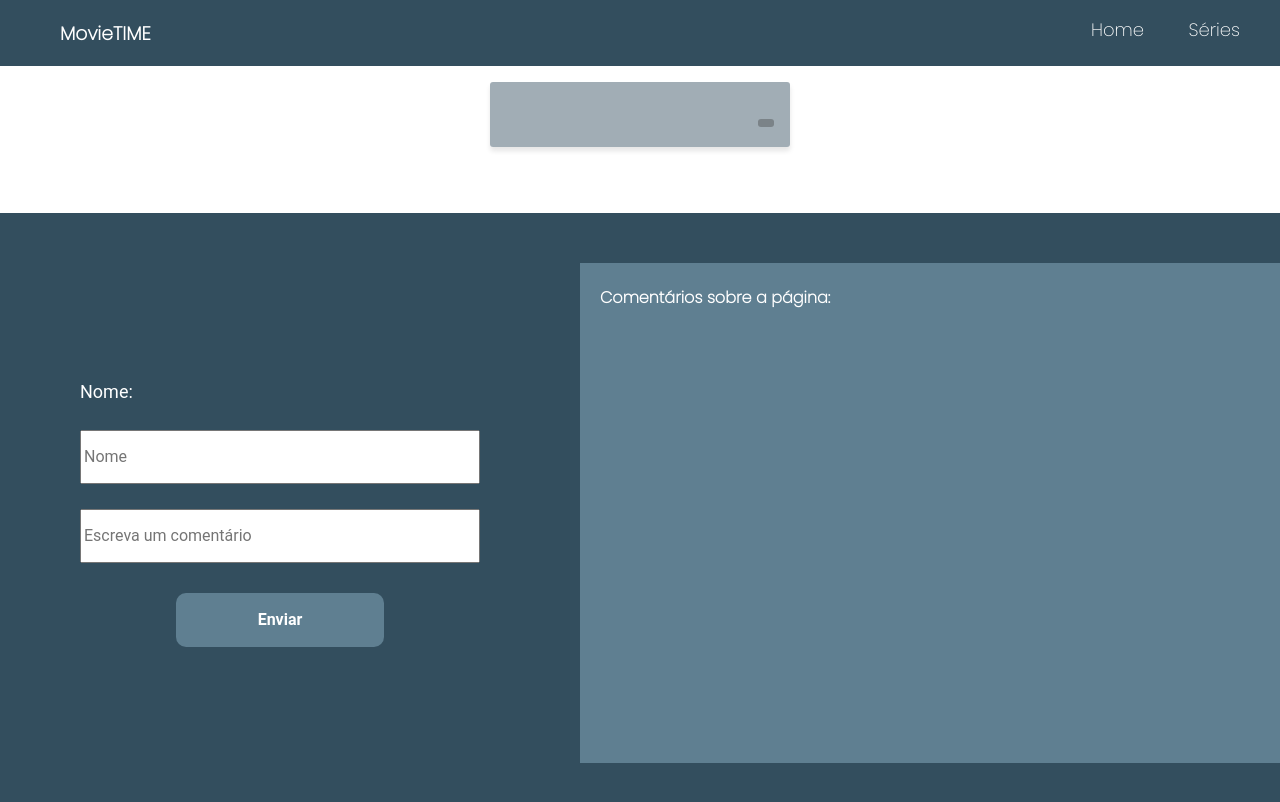
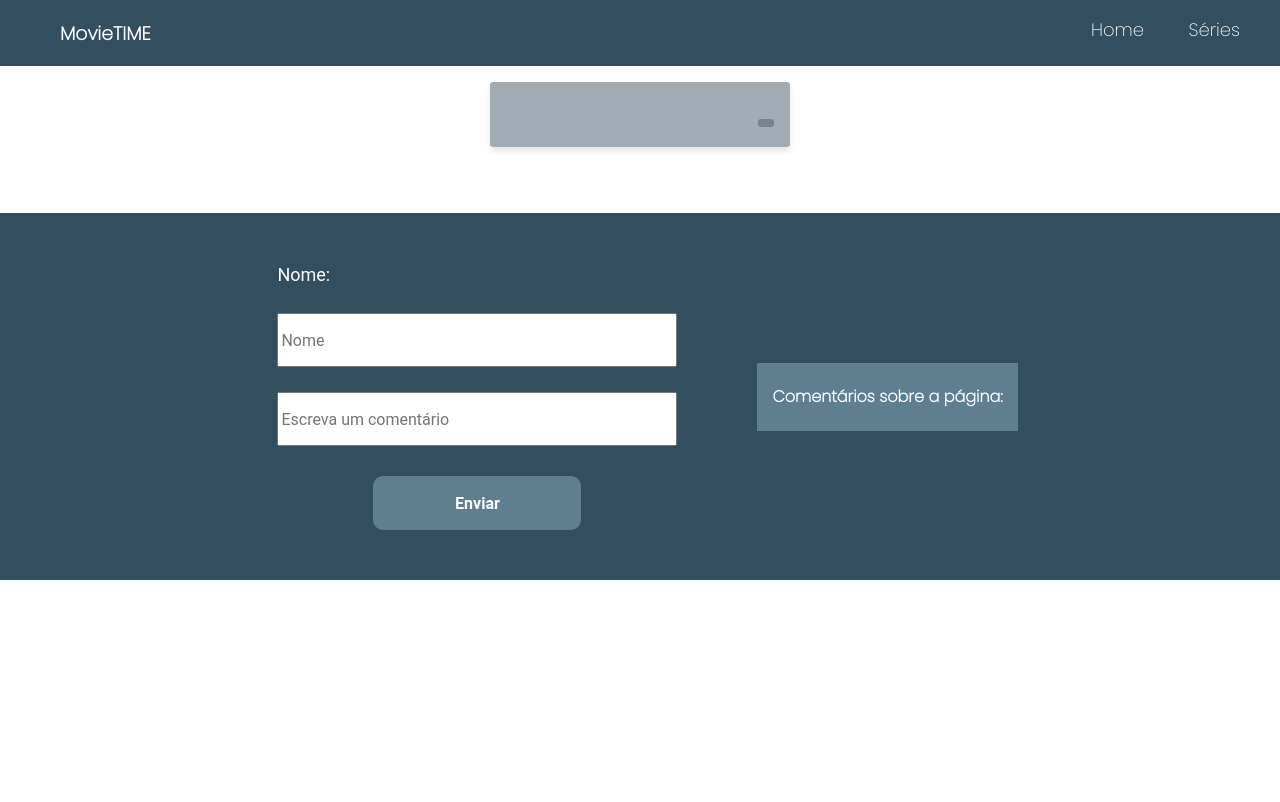
Before and after one commit to nandajfa/Desafio-final-Cappacita-, a website: page Front/index.html in a window 1280 px wide. Drawn offline with nearby package versions, Linux system fonts and the light colour scheme; no server answers; some icons are missing.

Commit message:
Mudanças no front

```diff
--- a/Front/style.css
+++ b/Front/style.css
@@ -121,9 +121,10 @@ main{
   .form {
 	  background-color: #334e5e;
 	  display: flex;
-	  padding-left: 80px;
-	  width: 100%;
-	  height: 600px;
+	  padding-left: 40px;
+	padding-top: 50px;
+	padding-bottom: 50px;
+
 	align-items: center;
 	justify-content: center;
 	margin-top: 50px;
@@ -134,6 +135,7 @@ label{
 	font-family: 'Roboto', sans-serif;
 	color: white;
 	text-align: center;
+
 }
 
 input{
@@ -142,17 +144,11 @@ input{
 	font-size: medium;
 	width: 400px;
 	height: 54px;
+
 }
 
 
 
-#comentar{
-	width: 400px;
-	height: 150px;
-	font-weight: bold;
-	font-family: 'Roboto', sans-serif;
-	font-size: medium;
-}
 
 button{
 	margin-top: 30px;
@@ -175,24 +171,23 @@ button{
 }
 
 #comments{
-	margin-left: 100px;
-	width: 900px;
-	height: 500px;
+	margin-left: 80px;
+
 	background-color: #5f7f91;
 	display: flex;
-	padding-left: 20px;
-	padding-right: 20px;
+	padding-left: 15px;
+	padding-right: 15px;
 	color: white;
+	margin-top: 20px;
+	margin-bottom: 20px;
+	margin-right: 25px;
 
 }
 
 
 p{
 	background:#4a6d81ab ;
-	width: 850px;
+	padding-right: 20px;
 	padding-left: 20px;
-	height: 35px;
-	padding-top: 5px;
-
-
+	padding-top: 10px;
 }
```
Also changed, not shown: Front/index.html (line endings or trailing spaces).
